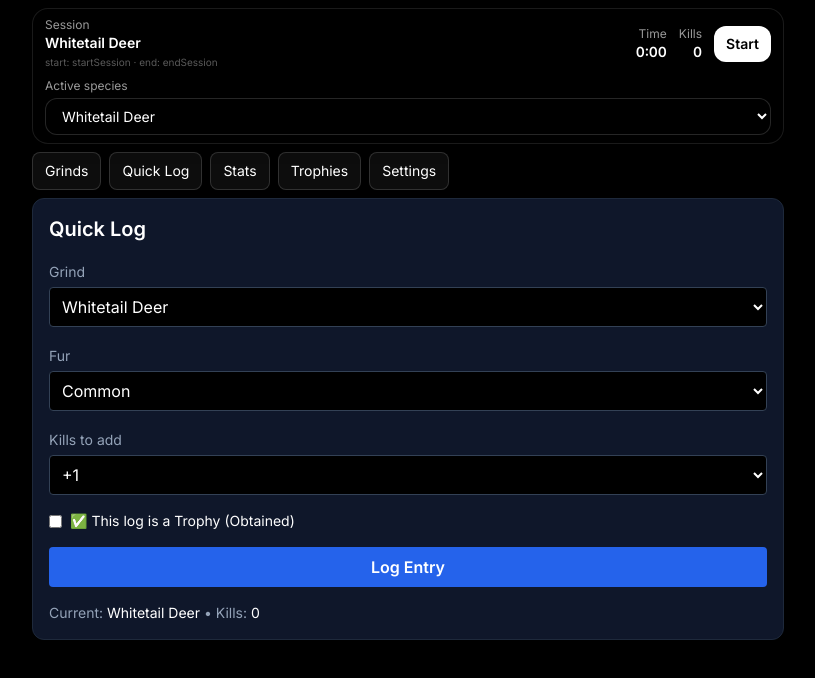
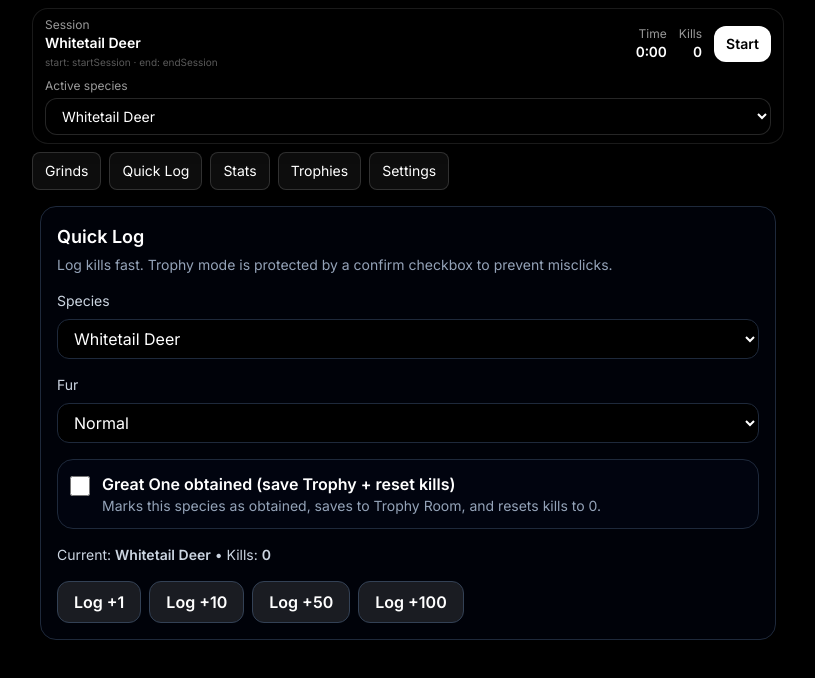
Before and after one commit to Camoford/great-one-grind, a React (Vite) app: page / in a window 1280 px wide. Both pictures are taken after a click on the button "Quick Log". Shown: the top 678 px of the page, without its empty margins (232-1047 px from the left). Built offline with nearby package versions, Linux system fonts and the light colour scheme.

Commit message:
QuickLog: label Trophy + confirm anti-misclick

```diff
--- a/components/QuickLog.tsx
+++ b/components/QuickLog.tsx
@@ -1,237 +1,442 @@
+// components/QuickLog.tsx
 import React, { useEffect, useMemo, useState } from "react";
 import { useHunterStore } from "../store";
 
-type LastSelections = {
-  grindId: string;
-  fur: string;
-  amount: number;
-  otherFur: string;
-  obtained: boolean;
+/**
+ * QUICK LOG (Hardened)
+ * - Species + Fur dropdowns (with Custom fur)
+ * - "Great One obtained" + "Confirm" anti-misclick checkbox
+ * - When Trophy is saved:
+ *    - addTrophy()
+ *    - mark obtained
+ *    - reset kills to 0
+ *    - auto-uncheck confirm (safety)
+ * - Persists last selections in localStorage
+ *
+ * NOTE:
+ * This file intentionally calls store functions defensively via `any`
+ * so it won't TypeScript-crash if names differ slightly.
+ */
+
+// -------------------- Local constants --------------------
+
+const SPECIES: string[] = [
+  "Whitetail Deer",
+  "Moose",
+  "Fallow Deer",
+  "Black Bear",
+  "Wild Boar",
+  "Red Deer",
+  "Tahr",
+  "Red Fox",
+  "Mule Deer",
+];
+
+const QUICKLOG_LAST_SPECIES_KEY = "gog_quicklog_last_species_v1";
+const QUICKLOG_LAST_FUR_KEY = "gog_quicklog_last_fur_v1";
+const QUICKLOG_CUSTOM_FUR_KEY = "gog_quicklog_custom_fur_v1";
+
+const CUSTOM_OPTION = "__CUSTOM__";
+
+/**
+ * Fallback fur lists (feel free to expand later).
+ * We include common "rare" style names and a Great One placeholder.
+ */
+const FALLBACK_FURS: Record<string, string[]> = {
+  "Whitetail Deer": [
+    "Great One",
+    "Albino",
+    "Melanistic",
+    "Piebald",
+    "Leucistic",
+    "Normal",
+  ],
+  Moose: [
+    "Great One",
+    "Albino",
+    "Melanistic",
+    "Piebald",
+    "Leucistic",
+    "Normal",
+  ],
+  "Fallow Deer": [
+    "Great One",
+    "Albino",
+    "Melanistic",
+    "Piebald",
+    "Leucistic",
+    "Normal",
+  ],
+  "Black Bear": [
+    "Great One",
+    "Albino",
+    "Melanistic",
+    "Spirit",
+    "Cinnamon",
+    "Blonde",
+    "Normal",
+  ],
+  "Wild Boar": ["Great One", "Albino", "Melanistic", "Leucistic", "Normal"],
+  "Red Deer": ["Great One", "Albino", "Melanistic", "Piebald", "Leucistic", "Normal"],
+  Tahr: ["Great One", "Albino", "Melanistic", "Leucistic", "Normal"],
+  "Red Fox": ["Great One", "Albino", "Melanistic", "Leucistic", "Normal"],
+  "Mule Deer": ["Great One", "Albino", "Melanistic", "Piebald", "Leucistic", "Normal"],
 };
 
-const LS_KEY = "greatone_quicklog_last_v1";
+// -------------------- Helpers --------------------
 
-/**
- * ✅ Restore your rare fur types here.
- * If you want to expand later, just add items per species.
- */
-function getFursForSpecies(species: string): string[] {
-  // Common “rare” palette + flexible custom option.
-  // You can replace/extend these lists with your exact preferred ones anytime.
-  const base = ["Common", "Piebald", "Albino", "Melanistic", "Leucistic"];
+function safeUUID() {
+  // Works in modern browsers; falls back cleanly.
+  const c: any = globalThis.crypto as any;
+  if (c?.randomUUID) return c.randomUUID();
+  return `${Date.now()}_${Math.random().toString(16).slice(2)}`;
+}
 
-  switch (species) {
-    case "Whitetail Deer":
-      return [...base, "Red", "Tan", "Grey", "Brown", "Other (type it)"];
-    case "Moose":
-      return [...base, "Light", "Dark", "Brown", "Other (type it)"];
-    case "Fallow Deer":
-      return [...base, "Spotted", "Chocolate", "Black", "Other (type it)"];
-    case "Black Bear":
-      return [...base, "Cinnamon", "Blonde", "Other (type it)"];
-    case "Wild Boar":
-      return [...base, "Brown Hybrid", "Blackgold", "Other (type it)"];
-    case "Red Deer":
-      return [...base, "Light", "Dark", "Other (type it)"];
-    case "Tahr":
-      return [...base, "Grey", "Dark", "Other (type it)"];
-    case "Red Fox":
-      return [...base, "Cross", "Silver", "Other (type it)"];
-    case "Mule Deer":
-      return [...base, "Grey", "Brown", "Other (type it)"];
-    default:
-      return [...base, "Other (type it)"];
+function normalizeFurList(species: string): string[] {
+  const list = FALLBACK_FURS[species] ?? ["Great One", "Albino", "Melanistic", "Piebald", "Leucistic", "Normal"];
+  // Ensure "Normal" is last and no duplicates
+  const dedup = Array.from(new Set(list));
+  // Prefer "Normal" at end
+  const withoutNormal = dedup.filter((x) => x !== "Normal");
+  return [...withoutNormal, "Normal"];
+}
+
+// -------------------- Component --------------------
+
+export default function QuickLog() {
+  // Pull state defensively
+  const store = useHunterStore((s) => s) as any;
+
+  const grinds: any[] = useHunterStore((s: any) => s.grinds ?? []);
+  const activeSession = useHunterStore((s: any) => s.activeSession ?? null);
+
+  // Restore last selections (safe defaults)
+  const [species, setSpecies] = useState<string>(() => {
+    const saved = localStorage.getItem(QUICKLOG_LAST_SPECIES_KEY);
+    return saved && SPECIES.includes(saved) ? saved : "Whitetail Deer";
+  });
+
+  const [furChoice, setFurChoice] = useState<string>(() => {
+    const saved = localStorage.getItem(QUICKLOG_LAST_FUR_KEY);
+    return saved ? saved : "Normal";
+  });
+
+  const [customFur, setCustomFur] = useState<string>(() => {
+    return localStorage.getItem(QUICKLOG_CUSTOM_FUR_KEY) ?? "";
+  });
+
+  // Trophy + confirm (anti-misclick)
+  const [isTrophy, setIsTrophy] = useState<boolean>(false);
+  const [confirmTrophy, setConfirmTrophy] = useState<boolean>(false);
+
+  // Derived fur options
+  const furOptions = useMemo(() => normalizeFurList(species), [species]);
+
+  // If species changes, make sure fur is valid
+  useEffect(() => {
+    if (furChoice === CUSTOM_OPTION) return;
+    if (!furOptions.includes(furChoice)) {
+      setFurChoice("Normal");
+    }
+    // eslint-disable-next-line react-hooks/exhaustive-deps
+  }, [species]);
+
+  // Persist selections
+  useEffect(() => {
+    localStorage.setItem(QUICKLOG_LAST_SPECIES_KEY, species);
+  }, [species]);
+
+  useEffect(() => {
+    localStorage.setItem(QUICKLOG_LAST_FUR_KEY, furChoice);
+  }, [furChoice]);
+
+  useEffect(() => {
+    localStorage.setItem(QUICKLOG_CUSTOM_FUR_KEY, customFur);
+  }, [customFur]);
+
+  // If Trophy is turned off, clear confirm (so it doesn't look “stuck”)
+  useEffect(() => {
+    if (!isTrophy) setConfirmTrophy(false);
+  }, [isTrophy]);
+
+  // Find current grind entry by species (defensive)
+  const grind = useMemo(() => {
+    return (grinds ?? []).find((g) => (g?.species ?? g?.name) === species) ?? null;
+  }, [grinds, species]);
+
+  const kills = typeof grind?.kills === "number" ? grind.kills : 0;
+  const obtained = !!grind?.obtained;
+
+  // Final fur string
+  const finalFur =
+    furChoice === CUSTOM_OPTION
+      ? (customFur || "").trim() || "Custom"
+      : furChoice;
+
+  // --- Store function wrappers (defensive) ---
+  function setKillsForSpecies(newKills: number) {
+    // Try multiple possible names:
+    if (typeof store.setKills === "function") return store.setKills(species, newKills);
+    if (typeof store.setGrindKills === "function") return store.setGrindKills(species, newKills);
+    if (typeof store.updateKills === "function") return store.updateKills(species, newKills);
+
+    // Fallback: try updateGrind(id, patch)
+    if (typeof store.updateGrind === "function" && grind?.id) {
+      return store.updateGrind(grind.id, { kills: newKills });
     }
   }
 
-export default function QuickLog() {
-  const grinds = useHunterStore((s) => s.grinds);
-  const setKills = useHunterStore((s) => s.setKills);
-  const setFur = useHunterStore((s) => s.setFur);
-  const addTrophy = useHunterStore((s) => s.addTrophy);
+  function setFurForSpecies(fur: string) {
+    if (typeof store.setFur === "function") return store.setFur(species, fur);
+    if (typeof store.setGrindFur === "function") return store.setGrindFur(species, fur);
+    if (typeof store.updateFur === "function") return store.updateFur(species, fur);
 
-  const defaultGrindId = useMemo(() => grinds[0]?.id || "", [grinds]);
-
-  const [grindId, setGrindId] = useState<string>("");
-  const [furPick, setFurPick] = useState<string>("Common");
-  const [otherFur, setOtherFur] = useState<string>("");
-  const [amount, setAmount] = useState<number>(1);
-  const [obtained, setObtained] = useState<boolean>(false);
-
-  const selected = useMemo(() => grinds.find((g) => g.id === grindId), [grinds, grindId]);
-  const furOptions = useMemo(
-    () => getFursForSpecies(selected?.species || ""),
-    [selected?.species]
-  );
-
-  const fur = useMemo(() => {
-    if (furPick === "Other (type it)") return (otherFur || "Unknown").trim();
-    return (furPick || "Unknown").trim();
-  }, [furPick, otherFur]);
-
-  // Restore last selections
-  useEffect(() => {
-    try {
-      const raw = localStorage.getItem(LS_KEY);
-      if (!raw) return;
-
-      const parsed = JSON.parse(raw) as Partial<LastSelections>;
-      if (parsed.grindId) setGrindId(parsed.grindId);
-      if (typeof parsed.amount === "number") setAmount(parsed.amount);
-      if (typeof parsed.obtained === "boolean") setObtained(parsed.obtained);
-      if (typeof parsed.otherFur === "string") setOtherFur(parsed.otherFur);
-      if (typeof parsed.fur === "string" && parsed.fur) setFurPick(parsed.fur);
-    } catch {
-      // ignore
+    if (typeof store.updateGrind === "function" && grind?.id) {
+      return store.updateGrind(grind.id, { fur });
     }
-  }, []);
-
-  // If nothing selected yet (first load), pick first grind
-  useEffect(() => {
-    if (!grindId && defaultGrindId) setGrindId(defaultGrindId);
-  }, [defaultGrindId, grindId]);
-
-  // If current furPick is not in the options for this species, reset to Common
-  useEffect(() => {
-    if (!furOptions.includes(furPick)) {
-      setFurPick("Common");
-      setOtherFur("");
-    }
-    // eslint-disable-next-line react-hooks/exhaustive-deps
-  }, [selected?.species]);
-
-  // Persist last selections
-  useEffect(() => {
-    if (!grindId) return;
-    const payload: LastSelections = {
-      grindId,
-      fur: furPick,
-      amount,
-      otherFur,
-      obtained,
-    };
-    try {
-      localStorage.setItem(LS_KEY, JSON.stringify(payload));
-    } catch {
-      // ignore
-    }
-  }, [grindId, furPick, amount, otherFur, obtained]);
-
-  const handleLog = () => {
-    if (!selected) return;
-
-    // Set fur on grind
-    setFur(selected.id, fur);
-
-    // Increment kills
-    const nextKills = Math.max(0, (selected.kills || 0) + amount);
-    setKills(selected.id, nextKills);
-
-    // Trophy flow
-    if (obtained) {
-      addTrophy({
-        species: selected.species,
-        fur: fur || "Unknown",
-        killsAtObtained: nextKills,
-        obtainedAt: Date.now(),
-      });
-
-      setKills(selected.id, 0);
-      setFur(selected.id, undefined);
-      setObtained(false);
-    }
-  };
-
-  if (!grinds.length) {
-    return <div className="text-center text-slate-400 mt-10">No grinds available yet.</div>;
   }
 
+  function markObtainedTrue() {
+    // Try multiple possible names:
+    if (typeof store.setObtained === "function") return store.setObtained(species, true);
+    if (typeof store.setGrindObtained === "function") return store.setGrindObtained(species, true);
+    if (typeof store.toggleObtained === "function" && grind?.id) return store.toggleObtained(grind.id, true);
+
+    if (typeof store.updateGrind === "function" && grind?.id) {
+      return store.updateGrind(grind.id, { obtained: true });
+    }
+  }
+
+  function addTrophyEntry() {
+    if (typeof store.addTrophy !== "function") return;
+
+    // Prevent duplicates (if store has helper)
+    if (typeof store.hasTrophy === "function") {
+      const exists = store.hasTrophy(species);
+      if (exists) return;
+    }
+
+    store.addTrophy({
+      id: safeUUID(),
+      species,
+      fur: finalFur,
+      date: Date.now(),
+      killsAtObtained: kills,
+      notes: "",
+    });
+  }
+
+  function bumpSessionKill(delta: number) {
+    // If you track session kills in store, try to call it.
+    if (typeof store.incrementSessionKills === "function") return store.incrementSessionKills(delta);
+    if (typeof store.addSessionKill === "function") return store.addSessionKill(delta);
+
+    // If session exists and has kills, attempt patch
+    if (activeSession && typeof store.updateSession === "function") {
+      const next = (activeSession.kills ?? 0) + delta;
+      return store.updateSession({ kills: next });
+    }
+  }
+
+  // --- Actions ---
+  function handleLog(delta: number) {
+    // Defensive: if grind missing, we still try to set fur + kills
+    const nextKills = Math.max(0, kills + delta);
+
+    // Always persist fur selection to grind
+    setFurForSpecies(finalFur);
+
+    // If Trophy mode is on, require confirm to proceed
+    if (isTrophy && !confirmTrophy) {
+      // No modal needed; UI shows helper text + disabled button in real use,
+      // but if user somehow triggers, we hard-stop.
+      return;
+    }
+
+    // Normal kill log
+    if (!isTrophy) {
+      setKillsForSpecies(nextKills);
+      bumpSessionKill(delta);
+      return;
+    }
+
+    // Trophy log:
+    // 1) Save trophy
+    // 2) Mark obtained
+    // 3) Reset kills to 0 (classic grinder behavior)
+    addTrophyEntry();
+    markObtainedTrue();
+    setKillsForSpecies(0);
+
+    // Safety: clear confirm so a misclick can't double-trigger
+    setConfirmTrophy(false);
+    // Optional: also turn off trophy mode after saving
+    // setIsTrophy(false);
+  }
+
+  const trophyBlocked = isTrophy && !confirmTrophy;
+
   return (
-    <div className="space-y-4 rounded-xl bg-slate-900 p-4 border border-slate-800">
-      <h2 className="text-xl font-semibold">Quick Log</h2>
+    <div className="space-y-4 p-2">
+      <div className="rounded-2xl border border-slate-800 bg-slate-950/40 p-4">
+        <div className="text-lg font-semibold">Quick Log</div>
+        <div className="mt-1 text-sm text-slate-400">
+          Log kills fast. Trophy mode is protected by a confirm checkbox to prevent misclicks.
+        </div>
 
-      {/* Grind */}
-      <div className="space-y-1">
-        <label className="text-sm text-slate-400">Grind</label>
+        {/* Species */}
+        <div className="mt-4">
+          <div className="text-sm text-slate-300 mb-2">Species</div>
           <select
-          className="w-full rounded bg-black border border-slate-700 p-2"
-          value={grindId}
-          onChange={(e) => setGrindId(e.target.value)}
+            className="w-full rounded-xl border border-slate-800 bg-black px-3 py-2"
+            value={species}
+            onChange={(e) => setSpecies(e.target.value)}
           >
-          {grinds.map((g) => (
-            <option key={g.id} value={g.id}>
-              {g.species}
+            {SPECIES.map((s) => (
+              <option key={s} value={s}>
+                {s}
               </option>
             ))}
           </select>
         </div>
 
         {/* Fur */}
-      <div className="space-y-1">
-        <label className="text-sm text-slate-400">Fur</label>
+        <div className="mt-4">
+          <div className="text-sm text-slate-300 mb-2">Fur</div>
           <select
-          className="w-full rounded bg-black border border-slate-700 p-2"
-          value={furPick}
-          onChange={(e) => setFurPick(e.target.value)}
+            className="w-full rounded-xl border border-slate-800 bg-black px-3 py-2"
+            value={furChoice}
+            onChange={(e) => setFurChoice(e.target.value)}
           >
             {furOptions.map((f) => (
               <option key={f} value={f}>
                 {f}
               </option>
             ))}
+            <option value={CUSTOM_OPTION}>Custom…</option>
           </select>
 
-        {furPick === "Other (type it)" && (
+          {furChoice === CUSTOM_OPTION && (
             <input
-            className="w-full rounded bg-black border border-slate-700 p-2"
-            value={otherFur}
-            onChange={(e) => setOtherFur(e.target.value)}
-            placeholder="Type fur name (ex: Spirit, Glacier, etc)"
+              className="mt-2 w-full rounded-xl border border-slate-800 bg-black px-3 py-2"
+              placeholder="Type custom fur name"
+              value={customFur}
+              onChange={(e) => setCustomFur(e.target.value)}
             />
           )}
         </div>
 
-      {/* Amount */}
-      <div className="space-y-1">
-        <label className="text-sm text-slate-400">Kills to add</label>
-        <select
-          className="w-full rounded bg-black border border-slate-700 p-2"
-          value={amount}
-          onChange={(e) => setAmount(Number(e.target.value))}
-        >
-          {[1, 5, 10, 25, 50, 100].map((n) => (
-            <option key={n} value={n}>
-              +{n}
-            </option>
-          ))}
-        </select>
+        {/* Trophy / Confirm block */}
+        <div className="mt-4 rounded-2xl border border-slate-800 bg-slate-950/50 p-3">
+          <label className="flex items-start gap-3 cursor-pointer select-none">
+            <input
+              type="checkbox"
+              className="mt-1 h-5 w-5"
+              checked={isTrophy}
+              onChange={(e) => {
+                const v = e.target.checked;
+                setIsTrophy(v);
+                if (!v) setConfirmTrophy(false);
+              }}
+            />
+            <div>
+              <div className="font-semibold">
+                Great One obtained (save Trophy + reset kills)
+              </div>
+              <div className="text-sm text-slate-400">
+                Marks this species as obtained, saves to Trophy Room, and resets kills to 0.
+              </div>
+            </div>
+          </label>
+
+          {isTrophy && (
+            <div className="mt-3 pl-8">
+              <label className="flex items-start gap-3 cursor-pointer select-none">
+                <input
+                  type="checkbox"
+                  className="mt-1 h-5 w-5"
+                  checked={confirmTrophy}
+                  onChange={(e) => setConfirmTrophy(e.target.checked)}
+                />
+                <div>
+                  <div className="font-semibold">
+                    Confirm: I&apos;m sure (prevents misclicks)
+                  </div>
+                  <div className="text-sm text-slate-400">
+                    You must check this before saving an Obtained/Trophy log.
+                  </div>
+                </div>
+              </label>
+
+              {!confirmTrophy && (
+                <div className="mt-2 text-sm text-amber-300">
+                  Tip: Check <span className="font-semibold">Confirm</span> to enable Trophy saving.
+                </div>
+              )}
+            </div>
+          )}
         </div>
 
-      {/* Trophy */}
-      <label className="flex items-center gap-2">
-        <input type="checkbox" checked={obtained} onChange={(e) => setObtained(e.target.checked)} />
-        <span className="text-sm">✅ This log is a Trophy (Obtained)</span>
-      </label>
+        {/* Status row */}
+        <div className="mt-4 text-sm text-slate-300">
+          Current: <span className="font-semibold">{species}</span> • Kills:{" "}
+          <span className="font-semibold">{kills}</span>
+          {obtained ? (
+            <span className="ml-2 rounded-full bg-emerald-900/40 px-2 py-0.5 text-emerald-200">
+              Obtained
+            </span>
+          ) : null}
+        </div>
+
+        {/* Actions */}
+        <div className="mt-4 flex flex-wrap gap-2">
+          <button
+            className={`rounded-xl border border-slate-700 bg-white/10 px-4 py-2 font-semibold ${
+              trophyBlocked ? "opacity-50 cursor-not-allowed" : ""
+            }`}
+            disabled={trophyBlocked}
+            onClick={() => handleLog(1)}
+          >
+            Log +1
+          </button>
 
           <button
-        className="w-full rounded bg-blue-600 py-2 font-semibold hover:bg-blue-700"
-        onClick={handleLog}
+            className={`rounded-xl border border-slate-700 bg-white/10 px-4 py-2 font-semibold ${
+              trophyBlocked ? "opacity-50 cursor-not-allowed" : ""
+            }`}
+            disabled={trophyBlocked}
+            onClick={() => handleLog(10)}
           >
-        Log Entry
+            Log +10
           </button>
 
-      {selected && (
-        <p className="text-sm text-slate-400">
-          Current: <span className="text-white">{selected.species}</span> • Kills:{" "}
-          <span className="text-white">{selected.kills}</span>
-          {selected.fur ? (
-            <>
-              {" "}
-              • Fur: <span className="text-white">{selected.fur}</span>
-            </>
-          ) : null}
-        </p>
+          <button
+            className={`rounded-xl border border-slate-700 bg-white/10 px-4 py-2 font-semibold ${
+              trophyBlocked ? "opacity-50 cursor-not-allowed" : ""
+            }`}
+            disabled={trophyBlocked}
+            onClick={() => handleLog(50)}
+          >
+            Log +50
+          </button>
+
+          <button
+            className={`rounded-xl border border-slate-700 bg-white/10 px-4 py-2 font-semibold ${
+              trophyBlocked ? "opacity-50 cursor-not-allowed" : ""
+            }`}
+            disabled={trophyBlocked}
+            onClick={() => handleLog(100)}
+          >
+            Log +100
+          </button>
+        </div>
+
+        {isTrophy && (
+          <div className="mt-3 text-sm text-slate-400">
+            Trophy mode will reset kills to <span className="font-semibold">0</span> after saving.
+          </div>
         )}
+      </div>
     </div>
   );
 }
```
Lines whose indentation alone changed are shown as unchanged.
